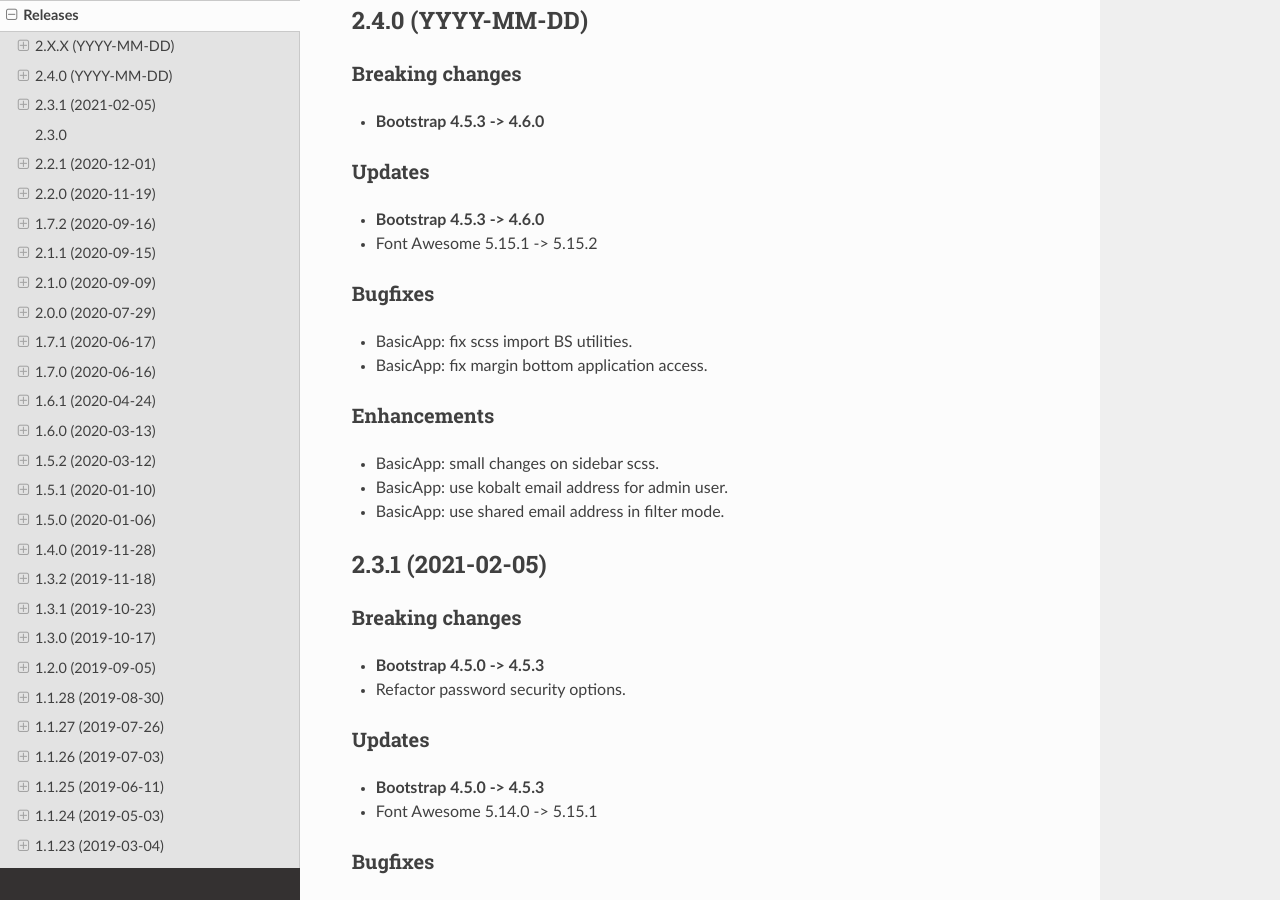
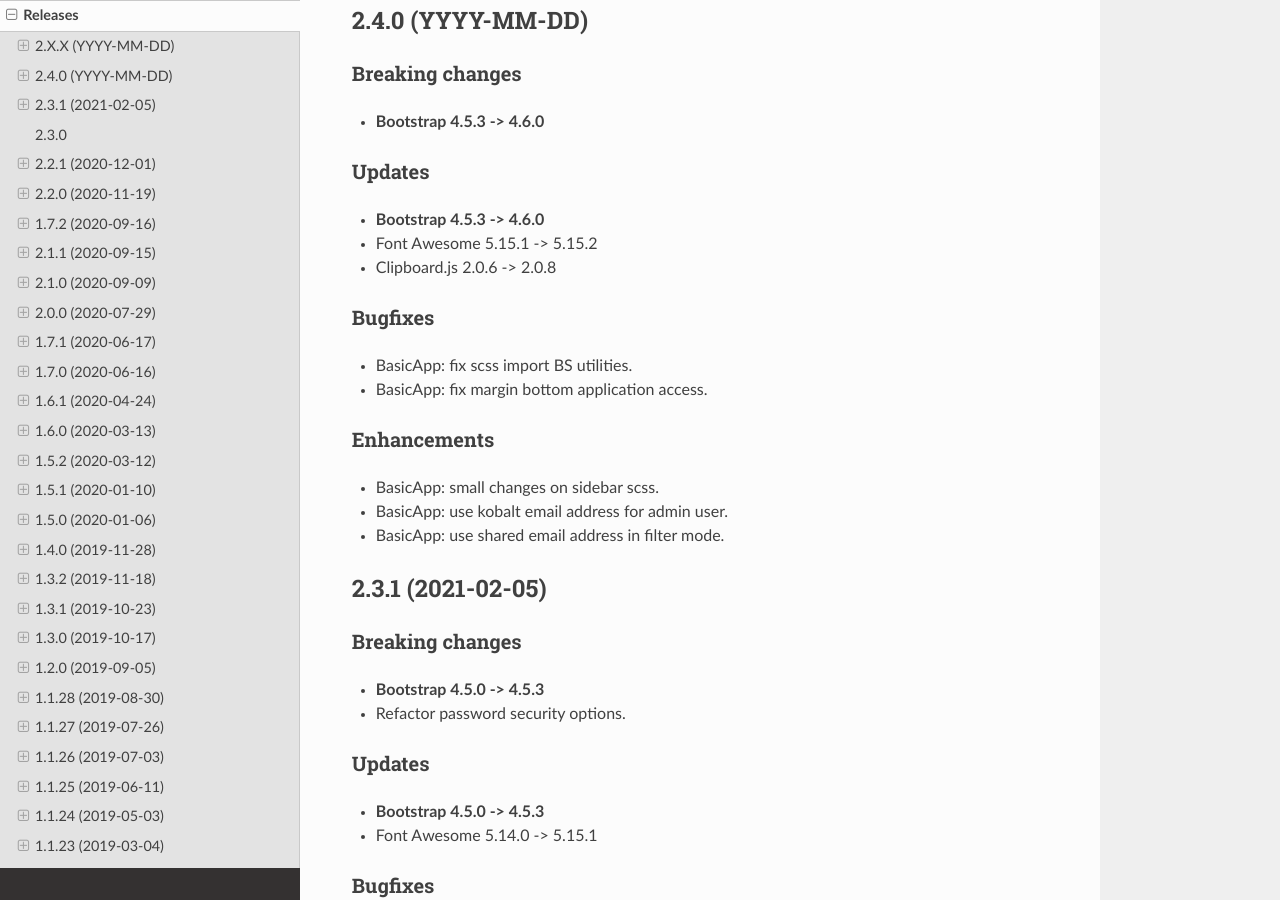
Before and after one commit to igloo-project/igloo-doc, a Sphinx documentation site: the page built from source/release-notes/releases.rst, in a window 1280 px wide and 900 px high, scrolled down 434 px. Built offline with Sphinx 7.4.7 and the Read the Docs theme 2.0.0, drawn with Linux system fonts in a browser that asks for light colours.

Commit message:
2.4.0: release notes

```diff
--- a/source/release-notes/releases.rst
+++ b/source/release-notes/releases.rst
@@ -34,6 +34,7 @@
 
 * **Bootstrap 4.5.3 -> 4.6.0**
 * Font Awesome 5.15.1 -> 5.15.2
+* Clipboard.js 2.0.6 -> 2.0.8
 
 Bugfixes
 ********
```
